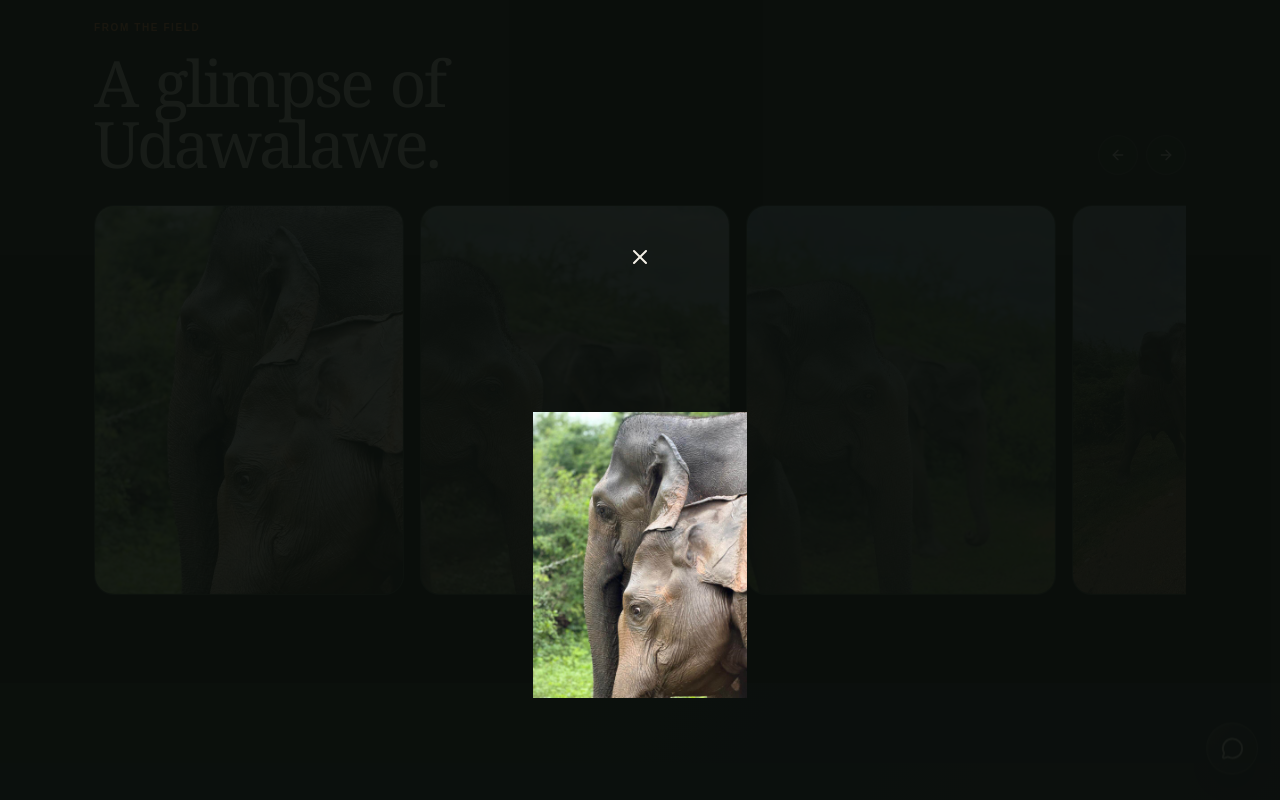
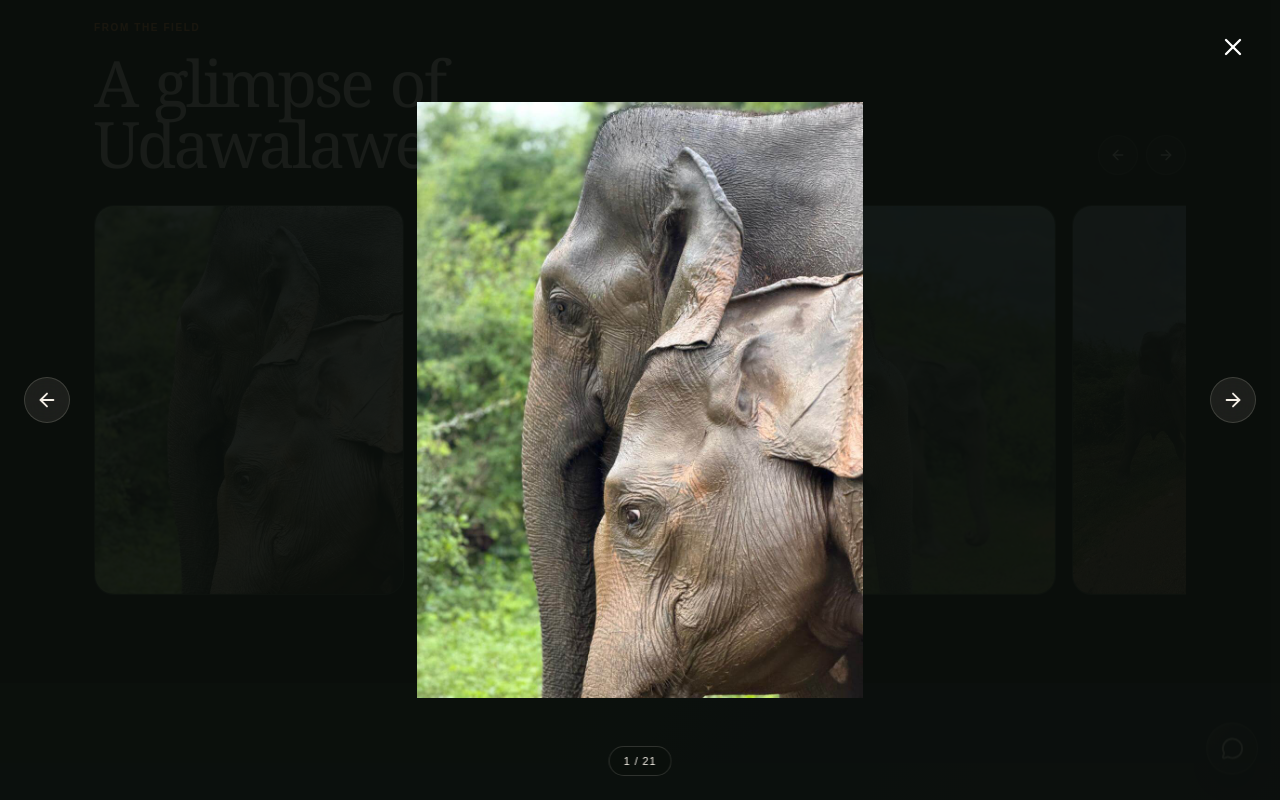
Before and after one commit to DrkCyph7/sanju-safari, a Next.js app: page / in a window 1280 px wide. Both pictures are taken after a click on the button 249 px from the left and 5585 px from the top of the page. Shown: the part 5185-5985 px from the top of the page. Built offline with nearby package versions, Linux system fonts and the light colour scheme.

Commit message:
Update SanjuSafariHome.tsx

```diff
--- a/app/SanjuSafariHome.tsx
+++ b/app/SanjuSafariHome.tsx
@@ -2,7 +2,7 @@
 
 import Image from 'next/image'
 import { useEffect, useMemo, useRef, useState } from 'react'
-import { ArrowDown, ArrowLeft, ArrowRight, Camera, Check, ChevronDown, Clock3, MapPin, Mail, Menu, MessageCircle, Phone, Star, X, Info, Compass, Image as ImageIcon, HelpCircle, CarFront, UserCheck, Binoculars, Bird, PawPrint, Trees, MessageSquare, User, Calendar, Users, Send, Tent } from 'lucide-react'
+import { ArrowDown, ArrowLeft, ArrowRight, Camera, Check, ChevronDown, Clock3, MapPin, Mail, Menu, MessageCircle, Phone, Star, X, Info, Compass, Image as ImageIcon, HelpCircle, CarFront, UserCheck, Binoculars, Bird, PawPrint, MessageSquare, User, Calendar, Users, Send, Tent } from 'lucide-react'
 import { FaFacebookF, FaTripadvisor, FaGoogle } from 'react-icons/fa'
 import { motion, useInView, AnimatePresence, useMotionValue, useSpring } from 'motion/react'
 import { AnimatedSection, StaggerContainer, StaggerItem } from '@/components/AnimatedSection'
@@ -145,6 +145,29 @@ export default function SanjuSafariHome({ initialGallery = [] }: { initialGaller
   const [selectedImage, setSelectedImage] = useState<string | null>(null)
   const [submitted, setSubmitted] = useState(false)
   const [whatsappUrl, setWhatsappUrl] = useState('')
+  const [minDate, setMinDate] = useState<string>('')
+
+  useEffect(() => {
+    setMinDate(new Date().toISOString().split('T')[0])
+  }, [])
+
+  // Find index of selected image in gallery
+  const currentImageIndex = useMemo(() => {
+    if (!selectedImage) return -1
+    return gallery.findIndex((item) => item.src === selectedImage)
+  }, [selectedImage, gallery])
+
+  const showPrevImage = () => {
+    if (gallery.length === 0) return
+    const prevIndex = currentImageIndex <= 0 ? gallery.length - 1 : currentImageIndex - 1
+    setSelectedImage(gallery[prevIndex].src)
+  }
+
+  const showNextImage = () => {
+    if (gallery.length === 0) return
+    const nextIndex = currentImageIndex >= gallery.length - 1 ? 0 : currentImageIndex + 1
+    setSelectedImage(gallery[nextIndex].src)
+  }
 
   const handleBookingSubmit = (e: React.FormEvent<HTMLFormElement>) => {
     e.preventDefault()
@@ -193,8 +216,9 @@ export default function SanjuSafariHome({ initialGallery = [] }: { initialGaller
     window.open(url, '_blank', 'noopener,noreferrer')
   }
 
-  // Automatically fetch images from /api/gallery to stay in sync with public/assets/gallery
+  // Only fetch images from /api/gallery if initialGallery was empty to prevent redundant client network calls
   useEffect(() => {
+    if (gallery.length > 0) return
     fetch('/api/gallery')
       .then((res) => res.json())
       .then((data) => {
@@ -203,7 +227,7 @@ export default function SanjuSafariHome({ initialGallery = [] }: { initialGaller
         }
       })
       .catch((err) => console.error('Failed to load gallery images from /api/gallery:', err))
-  }, [])
+  }, [gallery.length])
 
   const galleryRef = useRef<HTMLDivElement>(null)
   const scrollGallery = (direction: 'left' | 'right') => {
@@ -217,15 +241,26 @@ export default function SanjuSafariHome({ initialGallery = [] }: { initialGaller
   const wildlifeCopy = wildlife === 'Elephants' ? "The park\u2019s gentle giants are its heartbeat. Watch family groups move between grassland, scrub and water." : wildlife === 'Leopard' ? 'Elusive and patient, leopards are sometimes seen resting low in shade or crossing the track at first light.' : wildlife === 'Birds' ? 'From painted storks to kingfishers, more than 200 species bring constant movement to the wetlands.' : 'Look closely for mugger crocodiles, water buffalo, monkeys and monitor lizards in the margins.'
 
   useEffect(() => {
-    if (menuOpen) {
+    if (menuOpen || selectedImage) {
       document.body.style.overflow = 'hidden'
-      const handleKeyDown = (e: KeyboardEvent) => { if (e.key === 'Escape') setMenuOpen(false) }
+      const handleKeyDown = (e: KeyboardEvent) => {
+        if (e.key === 'Escape') {
+          if (selectedImage) setSelectedImage(null)
+          else setMenuOpen(false)
+        } else if (selectedImage) {
+          if (e.key === 'ArrowLeft') showPrevImage()
+          if (e.key === 'ArrowRight') showNextImage()
+        }
+      }
       window.addEventListener('keydown', handleKeyDown)
-      return () => { document.body.style.overflow = ''; window.removeEventListener('keydown', handleKeyDown) }
+      return () => {
+        document.body.style.overflow = ''
+        window.removeEventListener('keydown', handleKeyDown)
+      }
     } else {
       document.body.style.overflow = ''
     }
-  }, [menuOpen])
+  }, [menuOpen, selectedImage, currentImageIndex, gallery])
 
   return <main className="site-shell">
     <GlowCursor />
@@ -713,7 +748,10 @@ export default function SanjuSafariHome({ initialGallery = [] }: { initialGaller
     <AnimatePresence>
       {selectedImage && (
         <motion.div
-          className="lightbox" role="dialog" aria-modal="true" aria-label="Image viewer"
+          className="lightbox"
+          role="dialog"
+          aria-modal="true"
+          aria-label="Image viewer"
           onClick={() => setSelectedImage(null)}
           initial={{ opacity: 0 }}
           animate={{ opacity: 1 }}
@@ -721,6 +759,7 @@ export default function SanjuSafariHome({ initialGallery = [] }: { initialGaller
           transition={{ duration: 0.3 }}
         >
           <motion.button
+            className="lightbox-close"
             aria-label="Close image"
             onClick={() => setSelectedImage(null)}
             initial={{ scale: 0, rotate: -90 }}
@@ -730,15 +769,49 @@ export default function SanjuSafariHome({ initialGallery = [] }: { initialGaller
           >
             <X />
           </motion.button>
+          {gallery.length > 1 && (
+            <>
+              <button
+                className="lightbox-nav-btn lightbox-prev"
+                aria-label="Previous photograph"
+                onClick={(e) => {
+                  e.stopPropagation()
+                  showPrevImage()
+                }}
+              >
+                <ArrowLeft size={22} />
+              </button>
+              <button
+                className="lightbox-nav-btn lightbox-next"
+                aria-label="Next photograph"
+                onClick={(e) => {
+                  e.stopPropagation()
+                  showNextImage()
+                }}
+              >
+                <ArrowRight size={22} />
+              </button>
+              <div className="lightbox-counter">
+                {currentImageIndex >= 0 ? `${currentImageIndex + 1} / ${gallery.length}` : ''}
+              </div>
+            </>
+          )}
           <motion.div
             style={{ position: 'relative', width: '100%', height: '100%' }}
             initial={{ scale: 0.88, opacity: 0 }}
             animate={{ scale: 1, opacity: 1 }}
             exit={{ scale: 0.88, opacity: 0 }}
-            transition={{ duration: 0.4, ease: [0.25, 0.46, 0.45, 0.94] }}
+            transition={{ duration: 0.35, ease: [0.25, 0.46, 0.45, 0.94] }}
             onClick={(e) => e.stopPropagation()}
           >
-            <Image src={selectedImage} alt="Expanded safari photograph" fill sizes="90vw" style={{ objectFit: 'contain' }} />
+            <Image
+              src={selectedImage}
+              alt="Expanded safari photograph"
+              fill
+              sizes="90vw"
+              priority
+              style={{ objectFit: 'contain' }}
+            />
           </motion.div>
         </motion.div>
       )}
@@ -785,6 +858,8 @@ export default function SanjuSafariHome({ initialGallery = [] }: { initialGaller
           return (
             <div className={`faq ${openFaq === i ? 'open' : ''}`} key={questions[i]}>
               <motion.button
+                id={`faq-btn-${i}`}
+                aria-controls={`faq-panel-${i}`}
                 onClick={() => setOpenFaq(openFaq === i ? null : i)}
                 aria-expanded={openFaq === i}
                 whileTap={{ scale: 0.99 }}
@@ -798,9 +873,12 @@ export default function SanjuSafariHome({ initialGallery = [] }: { initialGaller
                   <ChevronDown />
                 </motion.span>
               </motion.button>
-              <AnimatePresence>
+              <AnimatePresence initial={false}>
                 {openFaq === i && (
                   <motion.p
+                    id={`faq-panel-${i}`}
+                    role="region"
+                    aria-labelledby={`faq-btn-${i}`}
                     initial={{ opacity: 0, height: 0, marginBottom: 0 }}
                     animate={{ opacity: 1, height: 'auto', marginBottom: 22 }}
                     exit={{ opacity: 0, height: 0, marginBottom: 0 }}
@@ -862,7 +940,7 @@ export default function SanjuSafariHome({ initialGallery = [] }: { initialGaller
                 <label><span style={{ display: 'flex', alignItems: 'center', gap: '6px' }}><User size={12}/> Name</span><input required name="name" placeholder="Your name" /></label>
                 <label><span style={{ display: 'flex', alignItems: 'center', gap: '6px' }}><Phone size={12}/> Phone / WhatsApp</span><input required name="phone" placeholder="+94 ..." /></label>
                 <label><span style={{ display: 'flex', alignItems: 'center', gap: '6px' }}><Compass size={12}/> Safari type</span><select id="safari-type" name="safari"><option>Morning Safari</option><option>Afternoon Safari</option><option>Full-Day Safari</option><option>Safari + ETH</option></select></label>
-                <label><span style={{ display: 'flex', alignItems: 'center', gap: '6px' }}><Calendar size={12}/> Date</span><input required type="date" name="date" /></label>
+                <label><span style={{ display: 'flex', alignItems: 'center', gap: '6px' }}><Calendar size={12}/> Date</span><input required type="date" name="date" min={minDate} /></label>
                 <label><span style={{ display: 'flex', alignItems: 'center', gap: '6px' }}><Users size={12}/> Guests</span><input required type="number" min="1" max="6" name="guests" placeholder="2" /></label>
                 <label><span style={{ display: 'flex', alignItems: 'center', gap: '6px' }}><MapPin size={12}/> Pickup location</span><input name="pickup" placeholder="Hotel or town" /></label>
                 <label className="full"><span style={{ display: 'flex', alignItems: 'center', gap: '6px' }}><MessageSquare size={12}/> Message</span><textarea name="message" rows={3} placeholder="Anything we should know?" /></label>
@@ -970,5 +1048,3 @@ export default function SanjuSafariHome({ initialGallery = [] }: { initialGaller
     </a>
   </main>
 }
-
-export const dynamic = 'force-static'
```
